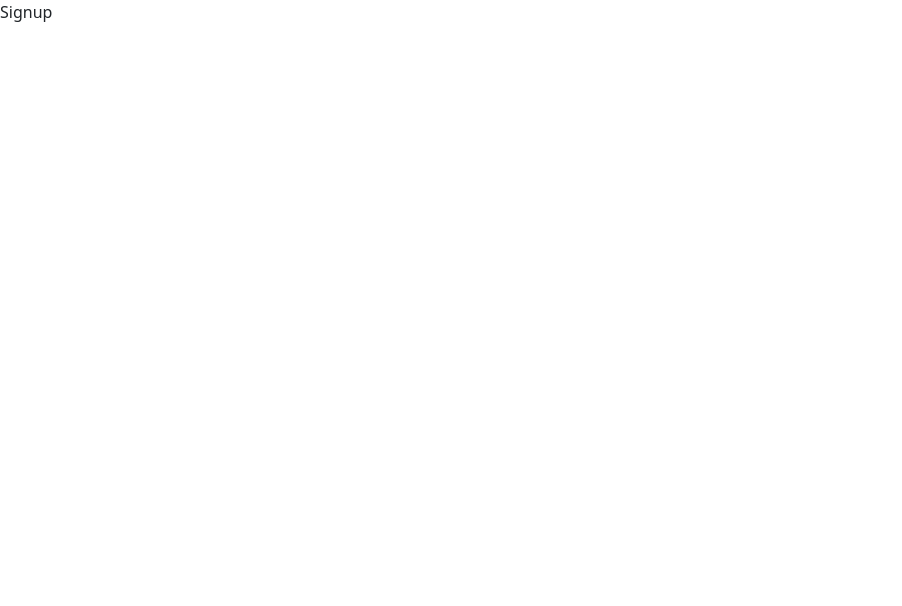
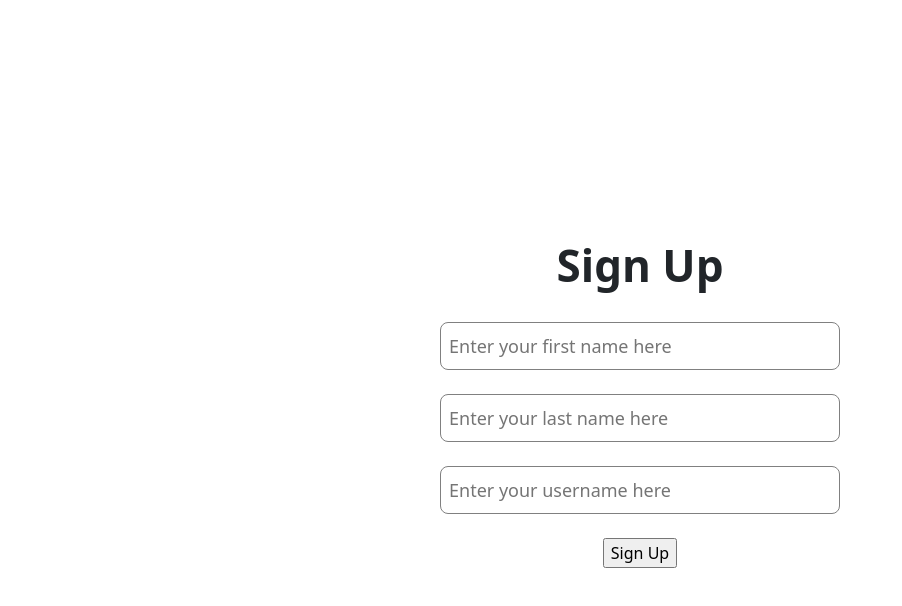
Before and after one commit to vikv1/MyMovieList, a React (Vite) app in the folder frontend/: page / in a window 1280 px wide. Shown: the top 606 px of the page, without its empty margins (0-902 px from the left). Built offline with nearby package versions, Linux system fonts and the light colour scheme.

Commit message:
Implemented styling for the Sign Up and Login

```diff
--- a/frontend/src/App.tsx
+++ b/frontend/src/App.tsx
@@ -1,17 +1,18 @@
 // App.tsx
-import React from "react";
 import { BrowserRouter as Router, Route, Routes } from "react-router-dom";
 import Recommendations from "./assets/Components/Reccomendations";
-import Signup from "./assets/Components/Signup";
+import SignUp from "./assets/Components/SignUp/SignUp";
+import Login from "./assets/Components/Login/Login";
 
 const App = () => {
   return (
     <Router>
       <Routes>
-        <Route path="/signup" element={<Signup />} />
+        <Route path="/signup" element={<SignUp />} />
+        <Route path="/login" element={<Login />} />
         <Route path="/recommendations" element={<Recommendations />} />
         {/* You can add a default route as well */}
-        <Route path="/" element={<Signup />} />
+        <Route path="/" element={<SignUp />} />
       </Routes>
     </Router>
   );
--- /dev/null
+++ b/frontend/src/assets/Components/Login/Login.css
@@ -0,0 +1,72 @@
+.mainContainer {
+    flex-direction: column;
+    display: flex;
+    align-items: center;
+    justify-content: center;
+    height: 100vh;
+  }
+
+  .titleContainer {
+    display: flex;
+    flex-direction: column;
+    font-size: 64px;
+    font-weight: bolder;
+    align-items: center;
+    justify-content: center;
+  }
+
+  .titleContainer {
+    display: flex;
+    flex-direction: column;
+    font-size: 44px;
+    font-weight: bolder;
+    align-items: center;
+    justify-content: center;
+  }
+
+  .resultContainer,
+  .historyItem {
+    flex-direction: row;
+    display: flex;
+    width: 400px;
+    align-items: center;
+    justify-content: space-between;
+  }
+
+  .historyContainer {
+    flex-direction: column;
+    display: flex;
+    height: 200px;
+    align-items: center;
+    flex-grow: 5;
+    justify-content: flex-start;
+  }
+
+  .buttonContainer {
+    display: flex;
+    flex-direction: column;
+    align-items: center;
+    justify-content: center;
+    height: 260px;
+  }
+
+  .inputContainer {
+    display: flex;
+    flex-direction: column;
+    align-items: flex-start;
+    justify-content: center;
+  }
+
+  .inputContainer > .errorLabel {
+    color: red;
+    font-size: 12px;
+  }
+
+  .inputBox {
+    height: 48px;
+    width: 400px;
+    font-size: large;
+    border-radius: 8px;
+    border: 1px solid grey;
+    padding-left: 8px;
+  }
--- /dev/null
+++ b/frontend/src/assets/Components/Login/Login.tsx
@@ -0,0 +1,42 @@
+import "./Login.css";
+import { useState } from "react";
+
+const Login = () => {
+  const [username, setUsername] = useState("");
+  // const [emailError, setEmailError] = useState('')
+  // const [passwordError, setPasswordError] = useState('')
+
+  const onButtonClick = () => {};
+
+  return (
+    <div className={"mainContainer"}>
+      <div className={"titleContainer"}>
+        <div>Sign In | Create Account</div>
+      </div>
+      <br />
+      <div className={"subtitleContainer"}>
+        <div>Enter your username to get started.</div>
+      </div>
+      <br />
+      <div className={"inputContainer"}>
+        <input
+          value={username}
+          placeholder="Enter your username here"
+          onChange={(ev) => setUsername(ev.target.value)}
+          className={"inputBox"}
+        />
+      </div>
+      <br />
+      <div className={"inputContainer"}>
+        <input
+          className={"inputButton"}
+          type="button"
+          onClick={onButtonClick}
+          value={"Next"}
+        />
+      </div>
+    </div>
+  );
+};
+
+export default Login;
--- /dev/null
+++ b/frontend/src/assets/Components/SignUp/SignUp.css
@@ -0,0 +1,63 @@
+.mainContainer {
+    flex-direction: column;
+    display: flex;
+    align-items: center;
+    justify-content: center;
+    height: 100vh;
+  }
+
+  .titleContainer {
+    display: flex;
+    flex-direction: column;
+    font-size: 64px;
+    font-weight: bolder;
+    align-items: center;
+    justify-content: center;
+  }
+
+  .resultContainer,
+  .historyItem {
+    flex-direction: row;
+    display: flex;
+    width: 400px;
+    align-items: center;
+    justify-content: space-between;
+  }
+
+  .historyContainer {
+    flex-direction: column;
+    display: flex;
+    height: 200px;
+    align-items: center;
+    flex-grow: 5;
+    justify-content: flex-start;
+  }
+
+  .buttonContainer {
+    display: flex;
+    flex-direction: column;
+    align-items: center;
+    justify-content: center;
+    height: 260px;
+  }
+
+  .inputContainer {
+    display: flex;
+    flex-direction: column;
+    align-items: flex-start;
+    justify-content: center;
+  }
+
+  .inputContainer > .errorLabel {
+    color: red;
+    font-size: 12px;
+  }
+
+  .inputBox {
+    height: 48px;
+    width: 400px;
+    font-size: large;
+    border-radius: 8px;
+    border: 1px solid grey;
+    padding-left: 8px;
+  }
--- /dev/null
+++ b/frontend/src/assets/Components/SignUp/SignUp.tsx
@@ -0,0 +1,58 @@
+import "./SignUp.css";
+import { useState } from "react";
+
+const SignUp = () => {
+  const [firstName, setfirstName] = useState("");
+  const [lastName, setlastName] = useState("");
+  const [username, setUsername] = useState("");
+  // const [emailError, setEmailError] = useState('')
+  // const [passwordError, setPasswordError] = useState('')
+
+  const onButtonClick = () => {};
+
+  return (
+    <div className={"mainContainer"}>
+      <div className={"titleContainer"}>
+        <div>Sign Up</div>
+      </div>
+      <br />
+      <div className={"inputContainer"}>
+        <input
+          value={firstName}
+          placeholder="Enter your first name here"
+          onChange={(ev) => setfirstName(ev.target.value)}
+          className={"inputBox"}
+        />
+      </div>
+      <br />
+      <div className={"inputContainer"}>
+        <input
+          value={lastName}
+          placeholder="Enter your last name here"
+          onChange={(ev) => setlastName(ev.target.value)}
+          className={"inputBox"}
+        />
+      </div>
+      <br />
+      <div className={"inputContainer"}>
+        <input
+          value={username}
+          placeholder="Enter your username here"
+          onChange={(ev) => setUsername(ev.target.value)}
+          className={"inputBox"}
+        />
+      </div>
+      <br />
+      <div className={"inputContainer"}>
+        <input
+          className={"inputButton"}
+          type="button"
+          onClick={onButtonClick}
+          value={"Sign Up"}
+        />
+      </div>
+    </div>
+  );
+};
+
+export default SignUp;
```
